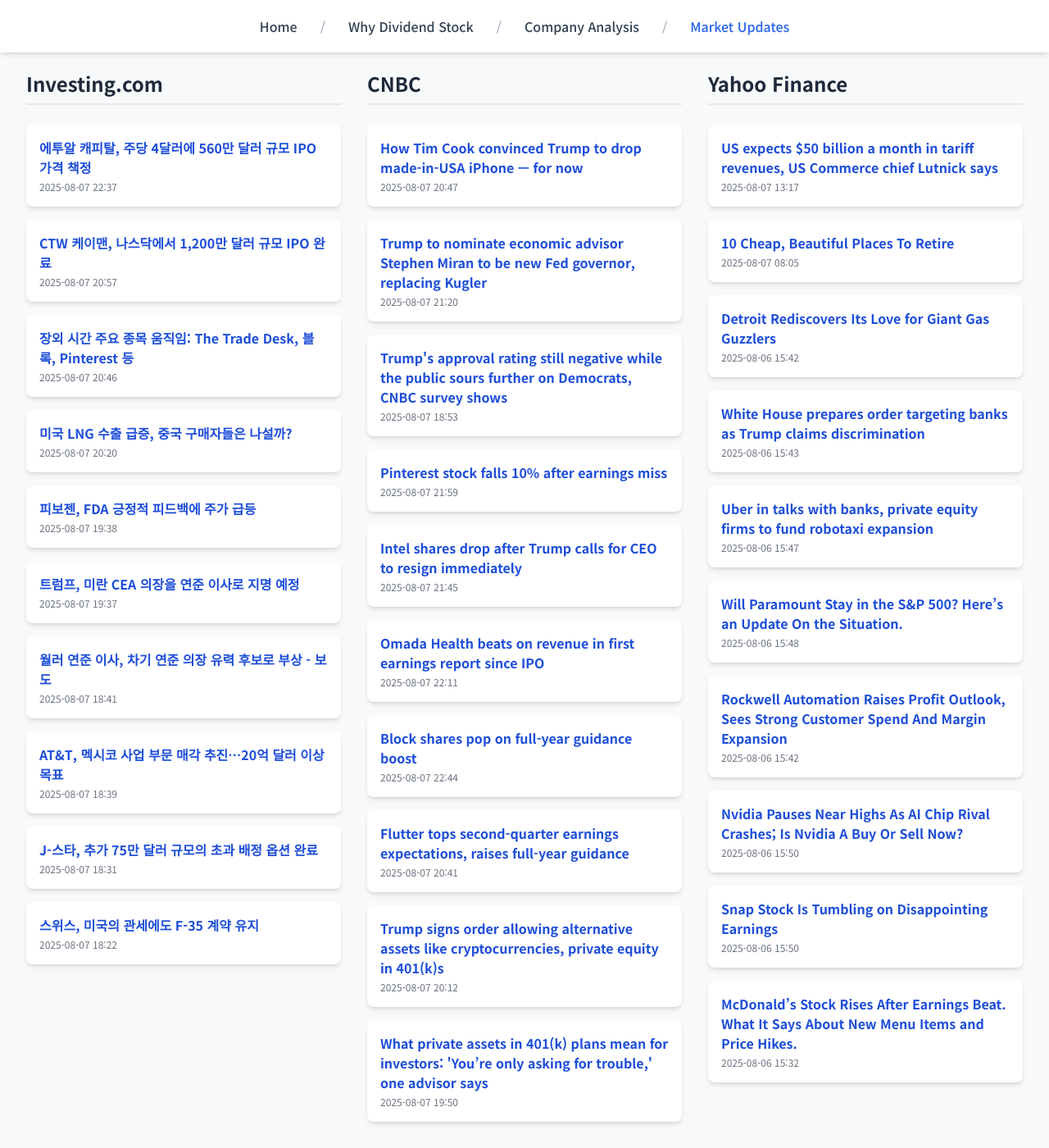
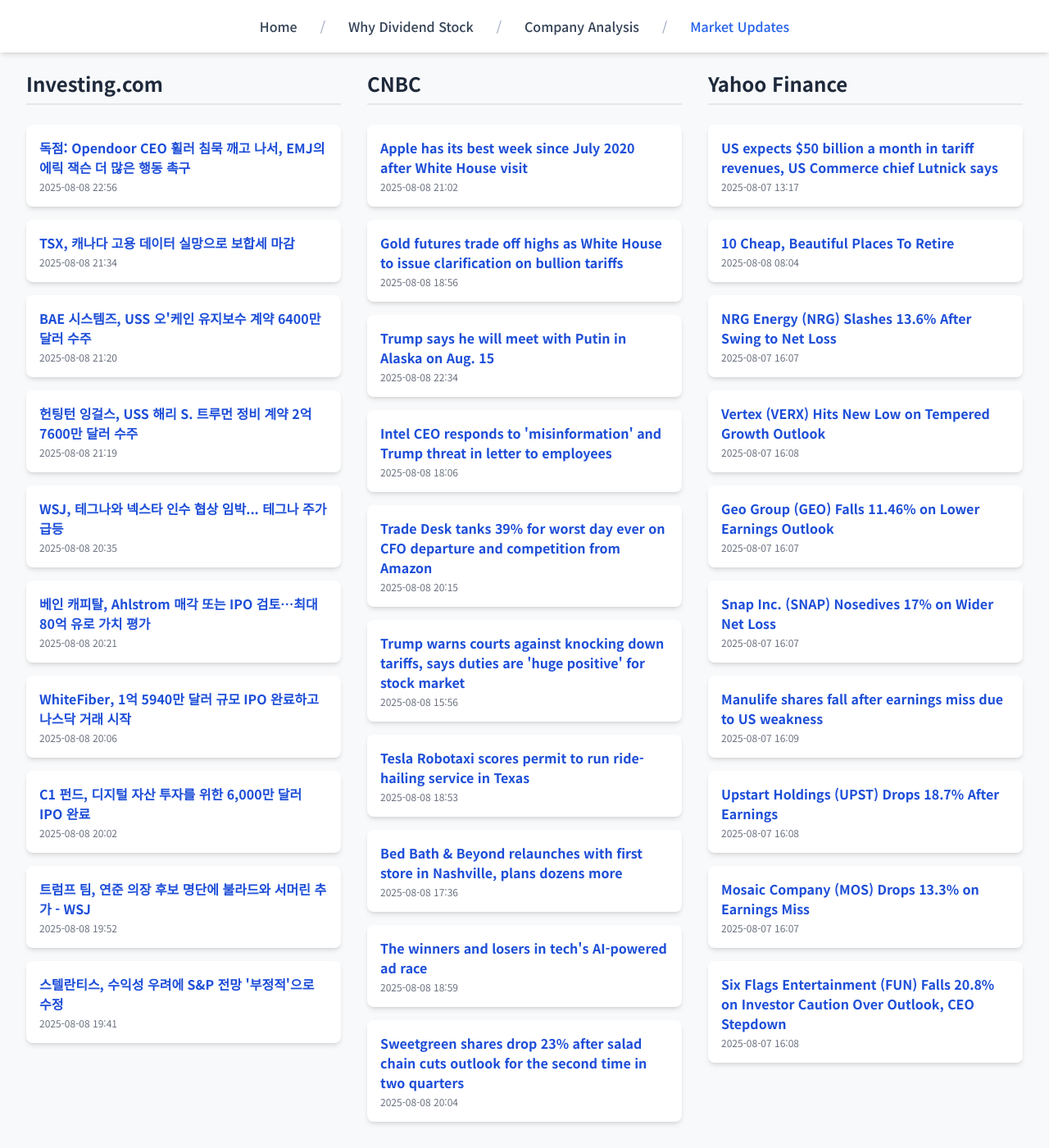
Before and after one commit to Kay-Hwang/my-company-analysis, a Jekyll site: the page built from market-updates.html, in a window 1280 px wide and 1400 px high, scrolled down 190 px. Shown: the whole window at 82% size. Built offline with Jekyll 4.4.1, drawn with Linux system fonts in a browser that asks for light colours; nearby versions of some CDN libraries; a script that is not in the unit is left out.

Commit message:
Update daily data

```diff
--- a/_data/latest_data.json
+++ b/_data/latest_data.json
@@ -1,128 +1,128 @@
 {
-  "lastUpdated": "2025년 08월 08일 08:19 KST",
+  "lastUpdated": "2025년 08월 09일 08:18 KST",
   "news": {
     "investing": [
       {
-        "title": "에투알 캐피탈, 주당 4달러에 560만 달러 규모 IPO 가격 책정",
-        "link": "https://kr.investing.com/news/stock-market-news/article-432SI-1585733",
-        "pubDate": "2025-08-07 22:37:06",
-        "summary": "에투알 캐피탈, 주당 4달러에 560만 달러 규모 IPO 가격 책정"
+        "title": "독점: Opendoor CEO 휠러 침묵 깨고 나서, EMJ의 에릭 잭슨 더 많은 행동 촉구",
+        "link": "https://kr.investing.com/news/stock-market-news/article-1588021",
+        "pubDate": "2025-08-08 22:56:19",
+        "summary": "독점: Opendoor CEO 휠러 침묵 깨고 나서, EMJ의 에릭 잭슨 더 많은 행동 촉구"
       },
       {
-        "title": "CTW 케이맨, 나스닥에서 1,200만 달러 규모 IPO 완료",
-        "link": "https://kr.investing.com/news/stock-market-news/article-432SI-1585550",
-        "pubDate": "2025-08-07 20:57:08",
-        "summary": "CTW 케이맨, 나스닥에서 1,200만 달러 규모 IPO 완료"
+        "title": "TSX, 캐나다 고용 데이터 실망으로 보합세 마감",
+        "link": "https://kr.investing.com/news/stock-market-news/article-1586662",
+        "pubDate": "2025-08-08 21:34:06",
+        "summary": "TSX, 캐나다 고용 데이터 실망으로 보합세 마감"
       },
       {
-        "title": "장외 시간 주요 종목 움직임: The Trade Desk, 블록, Pinterest 등",
-        "link": "https://kr.investing.com/news/stock-market-news/article-432SI-1585496",
-        "pubDate": "2025-08-07 20:46:26",
-        "summary": "장외 시간 주요 종목 움직임: The Trade Desk, 블록, Pinterest 등"
+        "title": "BAE 시스템즈, USS 오'케인 유지보수 계약 6400만 달러 수주",
+        "link": "https://kr.investing.com/news/stock-market-news/article-93CH-1588004",
+        "pubDate": "2025-08-08 21:20:38",
+        "summary": "BAE 시스템즈, USS 오'케인 유지보수 계약 6400만 달러 수주"
       },
       {
-        "title": "미국 LNG 수출 급증, 중국 구매자들은 나설까?",
-        "link": "https://kr.investing.com/news/stock-market-news/article-1585349",
-        "pubDate": "2025-08-07 20:20:29",
-        "summary": "미국 LNG 수출 급증, 중국 구매자들은 나설까?"
+        "title": "헌팅턴 잉걸스, USS 해리 S. 트루먼 정비 계약 2억 7600만 달러 수주",
+        "link": "https://kr.investing.com/news/stock-market-news/article-93CH-1588003",
+        "pubDate": "2025-08-08 21:19:35",
+        "summary": "헌팅턴 잉걸스, USS 해리 S. 트루먼 정비 계약 2억 7600만 달러 수주"
       },
       {
-        "title": "피보젠, FDA 긍정적 피드백에 주가 급등",
-        "link": "https://kr.investing.com/news/stock-market-news/article-93CH-1585249",
-        "pubDate": "2025-08-07 19:38:02",
-        "summary": "피보젠, FDA 긍정적 피드백에 주가 급등"
+        "title": "WSJ, 테그나와 넥스타 인수 협상 임박... 테그나 주가 급등",
+        "link": "https://kr.investing.com/news/stock-market-news/article-1587960",
+        "pubDate": "2025-08-08 20:35:26",
+        "summary": "WSJ, 테그나와 넥스타 인수 협상 임박... 테그나 주가 급등"
       },
       {
-        "title": "트럼프, 미란 CEA 의장을 연준 이사로 지명 예정",
-        "link": "https://kr.investing.com/news/stock-market-news/article-1585251",
-        "pubDate": "2025-08-07 19:37:07",
-        "summary": "트럼프, 미란 CEA 의장을 연준 이사로 지명 예정"
+        "title": "베인 캐피탈, Ahlstrom 매각 또는 IPO 검토…최대 80억 유로 가치 평가",
+        "link": "https://kr.investing.com/news/stock-market-news/article-93CH-1587938",
+        "pubDate": "2025-08-08 20:21:41",
+        "summary": "베인 캐피탈, Ahlstrom 매각 또는 IPO 검토…최대 80억 유로 가치 평가"
       },
       {
-        "title": "월러 연준 이사, 차기 연준 의장 유력 후보로 부상 - 보도",
-        "link": "https://kr.investing.com/news/stock-market-news/article-1584656",
-        "pubDate": "2025-08-07 18:41:48",
-        "summary": "월러 연준 이사, 차기 연준 의장 유력 후보로 부상 - 보도"
+        "title": "WhiteFiber, 1억 5940만 달러 규모 IPO 완료하고 나스닥 거래 시작",
+        "link": "https://kr.investing.com/news/stock-market-news/article-432SI-1587927",
+        "pubDate": "2025-08-08 20:06:31",
+        "summary": "WhiteFiber, 1억 5940만 달러 규모 IPO 완료하고 나스닥 거래 시작"
       },
       {
-        "title": "AT&T, 멕시코 사업 부문 매각 추진…20억 달러 이상 목표",
-        "link": "https://kr.investing.com/news/stock-market-news/article-93CH-1585176",
-        "pubDate": "2025-08-07 18:39:52",
-        "summary": "AT&T, 멕시코 사업 부문 매각 추진…20억 달러 이상 목표"
+        "title": "C1 펀드, 디지털 자산 투자를 위한 6,000만 달러 IPO 완료",
+        "link": "https://kr.investing.com/news/stock-market-news/article-432SI-1587919",
+        "pubDate": "2025-08-08 20:02:05",
+        "summary": "C1 펀드, 디지털 자산 투자를 위한 6,000만 달러 IPO 완료"
       },
       {
-        "title": "J-스타, 추가 75만 달러 규모의 초과 배정 옵션 완료",
-        "link": "https://kr.investing.com/news/stock-market-news/article-432SI-1585161",
-        "pubDate": "2025-08-07 18:31:09",
-        "summary": "J-스타, 추가 75만 달러 규모의 초과 배정 옵션 완료"
+        "title": "트럼프 팀, 연준 의장 후보 명단에 불라드와 서머린 추가 - WSJ",
+        "link": "https://kr.investing.com/news/stock-market-news/article-1587903",
+        "pubDate": "2025-08-08 19:52:57",
+        "summary": "트럼프 팀, 연준 의장 후보 명단에 불라드와 서머린 추가 - WSJ"
       },
       {
-        "title": "스위스, 미국의 관세에도 F-35 계약 유지",
-        "link": "https://kr.investing.com/news/stock-market-news/article-93CH-1585151",
-        "pubDate": "2025-08-07 18:22:56",
-        "summary": "스위스, 미국의 관세에도 F-35 계약 유지"
+        "title": "스텔란티스, 수익성 우려에 S&P 전망 '부정적'으로 수정",
+        "link": "https://kr.investing.com/news/stock-market-news/article-93CH-1587913",
+        "pubDate": "2025-08-08 19:41:27",
+        "summary": "스텔란티스, 수익성 우려에 S&P 전망 '부정적'으로 수정"
       }
     ],
     "cnbc": [
       {
-        "title": "How Tim Cook convinced Trump to drop made-in-USA iPhone — for now",
-        "link": "https://www.cnbc.com/2025/08/07/apples-tim-cook-convinced-trump-to-drop-made-in-usa-iphone-for-now.html",
-        "pubDate": "Thu, 07 Aug 2025 20:47:07 GMT",
-        "summary": "Apple CEO Tim Cook went to the White House to announce plans to spend about $600 billion over four years in the U.S."
+        "title": "Apple has its best week since July 2020 after White House visit",
+        "link": "https://www.cnbc.com/2025/08/08/apple-has-best-week-since-july-2020-after-tim-cooks-white-house-visit.html",
+        "pubDate": "Fri, 08 Aug 2025 21:02:29 GMT",
+        "summary": "Apple is the third-most valuable company, behind Microsoft and Nvidia and ahead of Google and Amazon."
       },
       {
-        "title": "Trump to nominate economic advisor Stephen Miran to be new Fed governor, replacing Kugler",
-        "link": "https://www.cnbc.com/2025/08/07/trump-to-nominate-stephen-miran-to-be-new-fed-governor-replacing-kugler-.html",
-        "pubDate": "Thu, 07 Aug 2025 21:20:38 GMT",
-        "summary": "Trump on Thursday announced he has selected Stephen Miran, chair of the Council of Economic Advisors, to serve on the central bank."
+        "title": "Gold futures trade off highs as White House to issue clarification on bullion tariffs",
+        "link": "https://www.cnbc.com/2025/08/08/gold-futures-trade-off-highs-as-white-house-to-issue-clarification-on-bullion-tariffs.html",
+        "pubDate": "Fri, 08 Aug 2025 18:56:32 GMT",
+        "summary": "Gold prices fell from a record high Friday after the White House said it will clarify \"misinformation\" about the precious metal facing tariffs."
       },
       {
-        "title": "Trump's approval rating still negative while the public sours further on Democrats, CNBC survey shows",
-        "link": "https://www.cnbc.com/2025/08/07/trumps-approval-rating-still-negative-while-the-public-sours-further-on-democrats-cnbc-survey-shows.html",
-        "pubDate": "Thu, 07 Aug 2025 18:53:33 GMT",
-        "summary": "Trump's overall and economic ratings remain negative despite a slight improvement in the CNBC All-America Economic Survey."
+        "title": "Trump says he will meet with Putin in Alaska on Aug. 15",
+        "link": "https://www.cnbc.com/2025/08/08/trumps-russia-deadline-comes-around-with-tariffs-at-stake.html",
+        "pubDate": "Fri, 08 Aug 2025 22:34:19 GMT",
+        "summary": "Washington's deadline for Moscow to strike a ceasefire in Ukraine was slated to expire on Friday."
       },
       {
-        "title": "Pinterest stock falls 10% after earnings miss",
-        "link": "https://www.cnbc.com/2025/08/07/pinterest-pins-q2-earnings-report-2025.html",
-        "pubDate": "Thu, 07 Aug 2025 21:59:50 GMT",
-        "summary": "Pinterest reported second-quarter earnings on Thursday, in which it beat on sales but missed on earnings per share."
+        "title": "Intel CEO responds to 'misinformation' and Trump threat in letter to employees",
+        "link": "https://www.cnbc.com/2025/08/08/intel-ceo-responds-to-misinformation-and-trump-threat-in-letter.html",
+        "pubDate": "Fri, 08 Aug 2025 18:06:51 GMT",
+        "summary": "Intel CEO Lip-Bu Tan addressed \"misinformation\" about his previous roles on Thursday after President Donald Trump called for his resignation."
       },
       {
-        "title": "Intel shares drop after Trump calls for CEO to resign immediately",
-        "link": "https://www.cnbc.com/2025/08/07/intel-ceo-trump-lip-bu-tan.html",
-        "pubDate": "Thu, 07 Aug 2025 21:45:43 GMT",
-        "summary": "Intel shares were under pressure Thursday after President Donald Trump called for the chipmaker's CEO to resign immediately."
+        "title": "Trade Desk tanks 39% for worst day ever on CFO departure and competition from Amazon",
+        "link": "https://www.cnbc.com/2025/08/08/trade-desk-tanks-cfo-departure-q2-results-amazon-competition.html",
+        "pubDate": "Fri, 08 Aug 2025 20:15:12 GMT",
+        "summary": "The Trade Desk beat on earnings and revenue, but the stock was headed for its worst day on record as investors worried about rising competition from Amazon."
       },
       {
-        "title": "Omada Health beats on revenue in first earnings report since IPO",
-        "link": "https://www.cnbc.com/2025/08/07/omada-omda-q2-2025-earnings.html",
-        "pubDate": "Thu, 07 Aug 2025 22:11:57 GMT",
-        "summary": "The company offers virtual care programs to support patients with chronic conditions."
+        "title": "Trump warns courts against knocking down tariffs, says duties are 'huge positive' for stock market",
+        "link": "https://www.cnbc.com/2025/08/08/trump-warns-courts-against-knocking-down-tariffs-says-duties-are-huge-positive-for-stock-market.html",
+        "pubDate": "Fri, 08 Aug 2025 15:56:06 GMT",
+        "summary": "The president said a tariff reversal could cause a Great Depression-style economic crisis."
       },
       {
-        "title": "Block shares pop on full-year guidance boost",
-        "link": "https://www.cnbc.com/2025/08/07/block-xyz-q2-2025-earnings-report.html",
-        "pubDate": "Thu, 07 Aug 2025 22:44:20 GMT",
-        "summary": "Block reported weaker-than-expected earnings for the second quarter but increased its full-year guidance."
+        "title": "Tesla Robotaxi scores permit to run ride-hailing service in Texas",
+        "link": "https://www.cnbc.com/2025/08/08/tesla-robotaxi-scores-permit-to-run-ride-hailing-service-in-texas.html",
+        "pubDate": "Fri, 08 Aug 2025 18:53:53 GMT",
+        "summary": "Tesla obtained a permit to run a ride-hailing service, in Texas, allowing it to join a market that includes Uber, Lyft and others."
       },
       {
-        "title": "Flutter tops second-quarter earnings expectations, raises full-year guidance",
-        "link": "https://www.cnbc.com/2025/08/07/flutter-flut-q2-2025-earnings-report.html",
-        "pubDate": "Thu, 07 Aug 2025 20:41:55 GMT",
-        "summary": "Flutter, which owns FanDuel, reported second-quarter earnings that beat Wall Street expectations Thursday."
+        "title": "Bed Bath & Beyond relaunches with first store in Nashville, plans dozens more",
+        "link": "https://www.cnbc.com/2025/08/08/bed-bath-beyond-store-nashville.html",
+        "pubDate": "Fri, 08 Aug 2025 17:36:12 GMT",
+        "summary": "Bed Bath & Beyond has been resurrected after filing for bankruptcy in 2023 and liquidating. Its new owners are looking to open dozens of stores through 2026."
       },
       {
-        "title": "Trump signs order allowing alternative assets like cryptocurrencies, private equity in 401(k)s",
-        "link": "https://www.cnbc.com/2025/08/07/trump-order-will-allow-alternative-assets-like-cryptocurrencies-private-equity-in-401ks.html",
-        "pubDate": "Thu, 07 Aug 2025 20:12:09 GMT",
-        "summary": "The executive order directs the U.S. Secretary of Labor to review fiduciary guidance on private market investments in 401(k) and other defined-contribution plans that are governed by ERISA."
+        "title": "The winners and losers in tech's AI-powered ad race",
+        "link": "https://www.cnbc.com/2025/08/08/tech-earnings-ai-ad-revenue.html",
+        "pubDate": "Fri, 08 Aug 2025 18:59:14 GMT",
+        "summary": "Ad revenue has stayed strong amid broader macroeconomic uncertainty due to President Donald Trump's tough tariffs and the closing of the de minimis loophole."
       },
       {
-        "title": "What private assets in 401(k) plans mean for investors: 'You’re only asking for trouble,' one advisor says",
-        "link": "https://www.cnbc.com/2025/08/07/trump-private-assets-retirement-plans.html",
-        "pubDate": "Thu, 07 Aug 2025 19:50:12 GMT",
-        "summary": "Millions of investors may soon have access to private assets in their 401(k) or other workplace retirement plans. What to know about the risks and rewards."
+        "title": "Sweetgreen shares drop 23% after salad chain cuts outlook for the second time in two quarters",
+        "link": "https://www.cnbc.com/2025/08/08/sweetgreen-cuts-outlook-stock-drops.html",
+        "pubDate": "Fri, 08 Aug 2025 20:04:22 GMT",
+        "summary": "Sweetgreen said it saw issues with its loyalty program, weak consumer sentiment, tariff headwinds and store challenges."
       }
     ],
     "yahoo": [
@@ -135,56 +135,56 @@
       {
         "title": "10 Cheap, Beautiful Places To Retire",
         "link": "https://finance.yahoo.com/news/15-cheap-beautiful-places-retire-143120191.html",
-        "pubDate": "2025-08-07T08:05:08Z",
+        "pubDate": "2025-08-08T08:04:07Z",
         "summary": "10 Cheap, Beautiful Places To Retire"
       },
       {
-        "title": "Detroit Rediscovers Its Love for Giant Gas Guzzlers",
-        "link": "https://www.wsj.com/business/autos/detroit-rediscovers-its-love-for-giant-gas-guzzlers-f51d7a7d?siteid=yhoof2&yptr=yahoo",
-        "pubDate": "2025-08-06T15:42:00Z",
-        "summary": "Detroit Rediscovers Its Love for Giant Gas Guzzlers"
+        "title": "NRG Energy (NRG) Slashes 13.6% After Swing to Net Loss",
+        "link": "https://finance.yahoo.com/news/nrg-energy-nrg-slashes-13-160737995.html",
+        "pubDate": "2025-08-07T16:07:37Z",
+        "summary": "NRG Energy (NRG) Slashes 13.6% After Swing to Net Loss"
       },
       {
-        "title": "White House prepares order targeting banks as Trump claims discrimination",
-        "link": "https://finance.yahoo.com/news/white-house-prepares-order-targeting-154301003.html",
-        "pubDate": "2025-08-06T15:43:01Z",
-        "summary": "White House prepares order targeting banks as Trump claims discrimination"
+        "title": "Vertex (VERX) Hits New Low on Tempered Growth Outlook",
+        "link": "https://finance.yahoo.com/news/vertex-verx-hits-low-tempered-160805804.html",
+        "pubDate": "2025-08-07T16:08:05Z",
+        "summary": "Vertex (VERX) Hits New Low on Tempered Growth Outlook"
       },
       {
-        "title": "Uber in talks with banks, private equity firms to fund robotaxi expansion",
-        "link": "https://finance.yahoo.com/news/uber-talks-banks-private-equity-154705648.html",
-        "pubDate": "2025-08-06T15:47:05Z",
-        "summary": "Uber in talks with banks, private equity firms to fund robotaxi expansion"
+        "title": "Geo Group (GEO) Falls 11.46% on Lower Earnings Outlook",
+        "link": "https://finance.yahoo.com/news/geo-group-geo-falls-11-160716137.html",
+        "pubDate": "2025-08-07T16:07:16Z",
+        "summary": "Geo Group (GEO) Falls 11.46% on Lower Earnings Outlook"
       },
       {
-        "title": "Will Paramount Stay in the S&P 500? Here’s an Update On the Situation.",
-        "link": "https://www.barrons.com/articles/paramount-skydance-deal-stock-sp-500-index-6ecc5743?siteid=yhoof2&yptr=yahoo",
-        "pubDate": "2025-08-06T15:48:00Z",
-        "summary": "Will Paramount Stay in the S&P 500? Here’s an Update On the Situation."
+        "title": "Snap Inc. (SNAP) Nosedives 17% on Wider Net Loss",
+        "link": "https://finance.yahoo.com/news/snap-inc-snap-nosedives-17-160747948.html",
+        "pubDate": "2025-08-07T16:07:47Z",
+        "summary": "Snap Inc. (SNAP) Nosedives 17% on Wider Net Loss"
       },
       {
-        "title": "Rockwell Automation Raises Profit Outlook, Sees Strong Customer Spend And Margin Expansion",
-        "link": "https://finance.yahoo.com/news/rockwell-automation-raises-profit-outlook-154228104.html",
-        "pubDate": "2025-08-06T15:42:28Z",
-        "summary": "Rockwell Automation Raises Profit Outlook, Sees Strong Customer Spend And Margin Expansion"
+        "title": "Manulife shares fall after earnings miss due to US weakness",
+        "link": "https://finance.yahoo.com/news/manulife-shares-fall-earnings-miss-160907873.html",
+        "pubDate": "2025-08-07T16:09:07Z",
+        "summary": "Manulife shares fall after earnings miss due to US weakness"
       },
       {
-        "title": "Nvidia Pauses Near Highs As AI Chip Rival Crashes; Is Nvidia A Buy Or Sell Now?",
-        "link": "https://www.investors.com/research/nvidia-stock-nvda/?src=A00220&yptr=yahoo",
-        "pubDate": "2025-08-06T15:50:37Z",
-        "summary": "Nvidia Pauses Near Highs As AI Chip Rival Crashes; Is Nvidia A Buy Or Sell Now?"
+        "title": "Upstart Holdings (UPST) Drops 18.7% After Earnings",
+        "link": "https://finance.yahoo.com/news/upstart-holdings-upst-drops-18-160831847.html",
+        "pubDate": "2025-08-07T16:08:31Z",
+        "summary": "Upstart Holdings (UPST) Drops 18.7% After Earnings"
       },
       {
-        "title": "Snap Stock Is Tumbling on Disappointing Earnings",
-        "link": "https://www.barrons.com/articles/snap-earnings-stock-price-4c4b78e0?siteid=yhoof2&yptr=yahoo",
-        "pubDate": "2025-08-06T15:50:00Z",
-        "summary": "Snap Stock Is Tumbling on Disappointing Earnings"
+        "title": "Mosaic Company (MOS) Drops 13.3% on Earnings Miss",
+        "link": "https://finance.yahoo.com/news/mosaic-company-mos-drops-13-160729253.html",
+        "pubDate": "2025-08-07T16:07:29Z",
+        "summary": "Mosaic Company (MOS) Drops 13.3% on Earnings Miss"
       },
       {
-        "title": "McDonald’s Stock Rises After Earnings Beat. What It Says About New Menu Items and Price Hikes.",
-        "link": "https://www.barrons.com/articles/mcdonalds-earnings-stock-price-a8c14c9b?siteid=yhoof2&yptr=yahoo",
-        "pubDate": "2025-08-06T15:32:00Z",
-        "summary": "McDonald’s Stock Rises After Earnings Beat. What It Says About New Menu Items and Price Hikes."
+        "title": "Six Flags Entertainment (FUN) Falls 20.8% on Investor Caution Over Outlook, CEO Stepdown",
+        "link": "https://finance.yahoo.com/news/six-flags-entertainment-fun-falls-160840439.html",
+        "pubDate": "2025-08-07T16:08:40Z",
+        "summary": "Six Flags Entertainment (FUN) Falls 20.8% on Investor Caution Over Outlook, CEO Stepdown"
       }
     ]
   }
```
